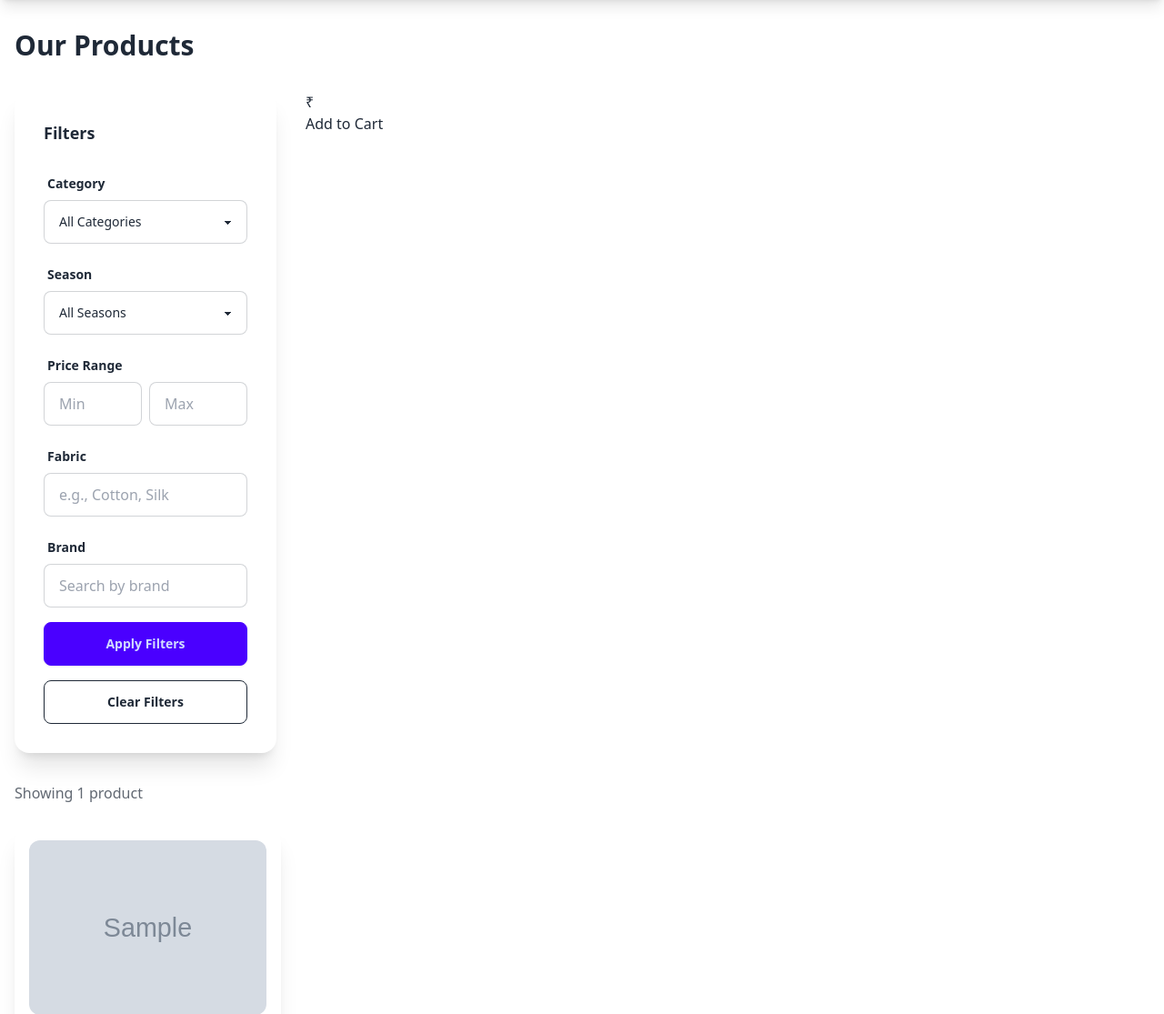
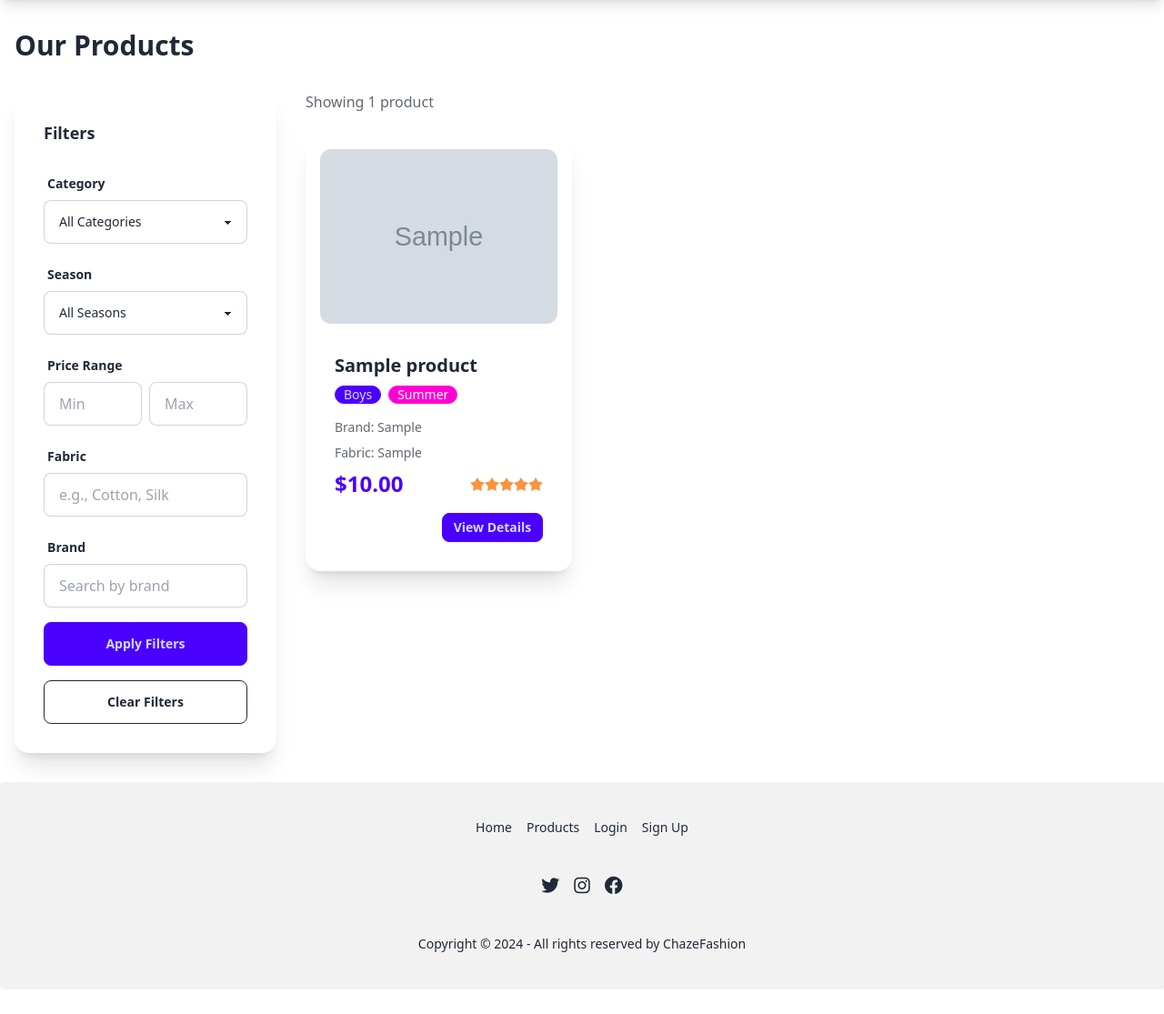
Before and after one commit to annnkit/ProductCatlog-master, a Django app: page /products/ in a window 1280 px wide. Shown: the part 68-1183 px from the top of the page at 91% size. After the commit the page ends 1156 px from the top, so only its background shows below. Run offline with Django 5.2, Linux system fonts and the light colour scheme; tables that the repository leaves empty hold one stand-in row (values such as "Sample post"); grey boxes marked "Sample" are stand-in pictures; some libraries are stand-ins or nearby versions.

Commit message:
update: caart

```diff
--- a/ChazeFashion/templates/catalog/product_list.html
+++ b/ChazeFashion/templates/catalog/product_list.html
@@ -93,18 +93,6 @@
             </div>
         </div>
 
-        {% for product in products %}
-        <div>
-            <h3>{{ product.name }}</h3>
-            <p>₹{{ product.price }}</p>
-
-            <form method="post" action="{% url 'add_to_cart' product.id %}">
-            {% csrf_token %}
-            <button type="submit">Add to Cart</button>
-            </form>
-        </div>
-        {% endfor %}
-
 
         <!-- Products Grid -->
         <div class="lg:col-span-3">
```
Also changed, not shown: ChazeFashion/templates/catalog/product_detail.html (indentation only).
